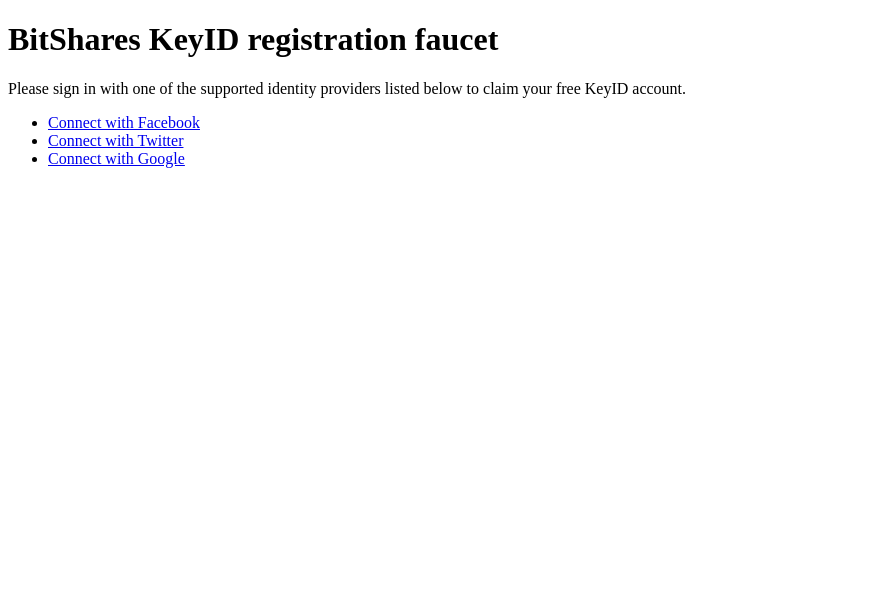
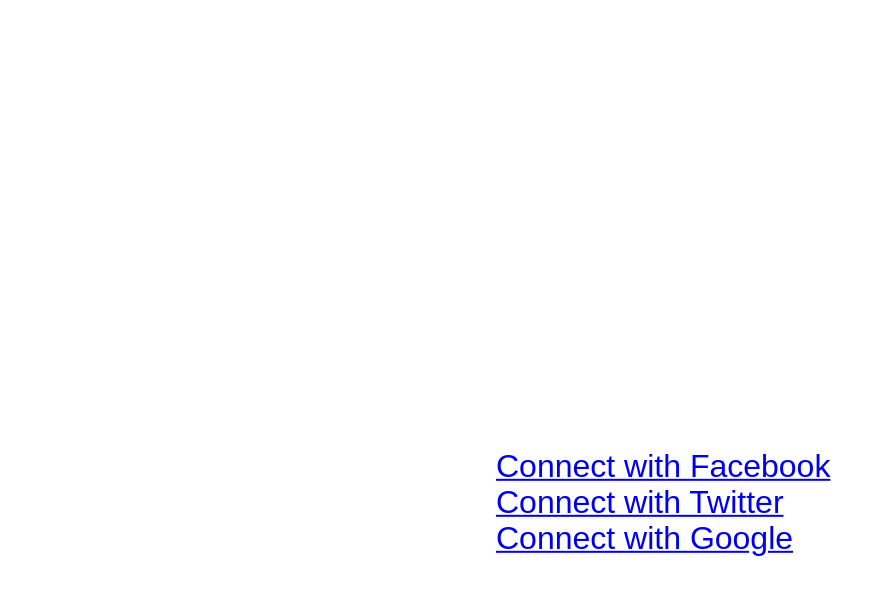
Before and after one commit to AlexChien/keyid-faucet, a website: page public/index.html in a window 1280 px wide. Shown: the whole page, without its empty margins (0-886 px from the left). Drawn offline with Linux system fonts and the light colour scheme.

Commit message:
2 files changed (+23/-8)

```diff
--- /dev/null
+++ b/public/index.css
@@ -0,0 +1,12 @@
+* { box-sizing: border-box; }
+body { font-family: sans-serif; color: white; }
+body { text-align: center; margin-top: 50vh; }
+.container { display: inline-block; transform: scale(2) translateY(-50%); }
+.container { text-align: left; transform-origin: top center; }
+.container { min-height: 10em; width: 14em; }
+h1 { font-size: 150%; margin-top: 0; margin-bottom: .2ex; }
+h2 { font-size: 70%; margin-top: 0; color: gray; }
+p { font-size: 70%; }
+input { width: 100%; }
+.highlight { padding: 1ex 1em; background: rgba(255,255,255..2); }
+.highlight { text-align: center; font: bold 45% monospace; }
--- a/public/index.html
+++ b/public/index.html
@@ -2,9 +2,11 @@
 <html>
   <head>
     <title>BitShares KeyID registration faucet</title>
+    <link rel="stylesheet" href="index.css">
     <meta name="viewport" content="width=device-width">
   </head>
   <body>
+    <div class="container">
       <h1>BitShares KeyID registration faucet</h1>
       <p>Please sign in with one of the supported identity providers
         listed below to claim your free KeyID account.</p>
@@ -13,5 +15,6 @@
         <li><a href="/connect/twitter">Connect with Twitter</a></li>
         <li><a href="/connect/google">Connect with Google</a></li>
       </ul>
+    </div>
   </body>
 </html>
```
Lines whose indentation alone changed are shown as unchanged.
